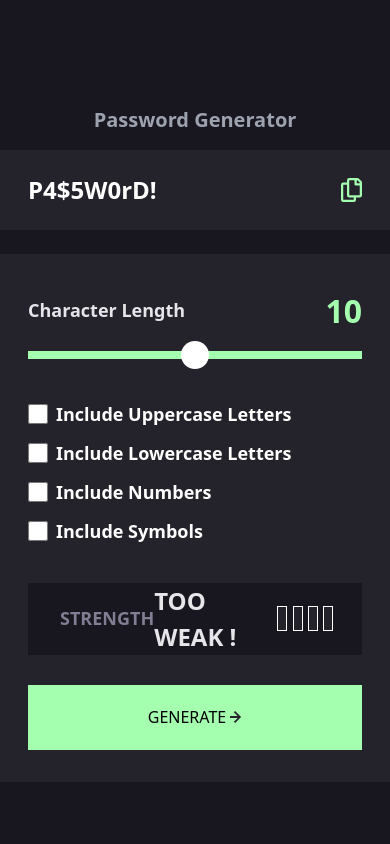
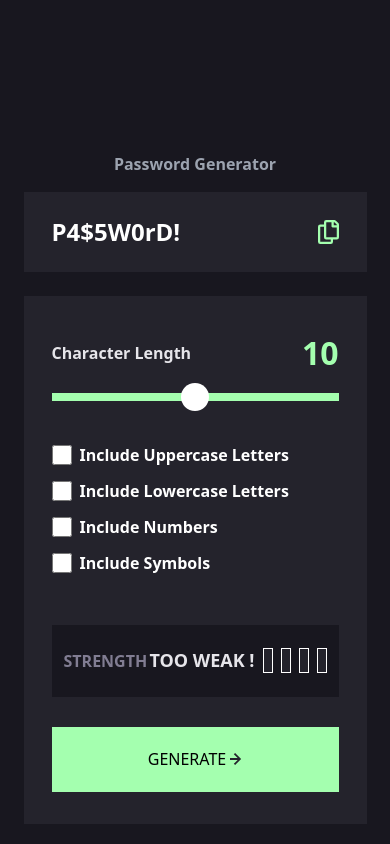
Before and after one commit to Gibewevi/Password-generator-app, a PHP site: page / in a window 390 px wide. Run offline with PHP 8.4, Linux system fonts and the light colour scheme; some libraries are stand-ins or nearby versions.

Commit message:
responsive

```diff
--- a/index.html
+++ b/index.html
@@ -10,10 +10,10 @@
     <title>Document</title>
 </head>
 <body class="w-full h-screen flex justify-content items-center bg-[#18171F]">
-    <div class="h-[632px] w-[540px] mx-auto">
-        <h1 class="text-center text-xl mb-4 font-black text-gray-400">Password Generator</h1>
+    <div class="min-w-[343px] h-[540px] sm:h-[632px] sm:w-[540px] mx-auto">
+        <h1 class="text-[16px] sm:text-sm text-center mb-4 font-black text-gray-400">Password Generator</h1>
         <div class="w-full h-[80px] bg-[#24232C] flex flex-row justify-between items-center p-7">
-            <span id='password' class="text-white text-2xl font-bold">P4$5W0rD!</span>
+            <span id='password' class="text-[24px] sm:text-[32px] text-white font-bold">P4$5W0rD!</span>
             <svg id='clipboard' width="21" height="24" xmlns="http://www.w3.org/2000/svg"><path d="M20.341 3.091 17.909.659A2.25 2.25 0 0 0 16.319 0H8.25A2.25 2.25 0 0 0 6 2.25V4.5H2.25A2.25 2.25 0 0 0 0 6.75v15A2.25 2.25 0 0 0 2.25 24h10.5A2.25 2.25 0 0 0 15 21.75V19.5h3.75A2.25 2.25 0 0 0 21 17.25V4.682a2.25 2.25 0 0 0-.659-1.591ZM12.469 21.75H2.53a.281.281 0 0 1-.281-.281V7.03a.281.281 0 0 1 .281-.281H6v10.5a2.25 2.25 0 0 0 2.25 2.25h4.5v1.969a.282.282 0 0 1-.281.281Zm6-4.5H8.53a.281.281 0 0 1-.281-.281V2.53a.281.281 0 0 1 .281-.281H13.5v4.125c0 .621.504 1.125 1.125 1.125h4.125v9.469a.282.282 0 0 1-.281.281Zm.281-12h-3v-3h.451c.075 0 .147.03.2.082L18.667 4.6a.283.283 0 0 1 .082.199v.451Z"/></svg>
         </div>
 
@@ -23,8 +23,8 @@
 
             <div class="flex flex-col justify-center items-center w-full pb-3">
                 <div class="w-full flex flex-row justify-between items-center">
-                    <label for="length" class="font-bold text-[#E6E5EA] text-[18px]">Character Length</label>
-                    <span id='length_text' class="text-[#A4FFAF] text-[32px] font-bold">10</span>
+                    <label for="length" class="text-[16px] sm:text-[18px] font-bold text-[#E6E5EA]">Character Length</label>
+                    <span id='length_text' class="text-[24px] sm:text-[32px]  text-[#A4FFAF] text-[32px] font-bold">10</span>
                 </div>
                 <input type="range" id="length" name="length" min="0" max="20" class="custom-slider w-full mt-4">
             </div>
@@ -34,28 +34,28 @@
             <div class="strength_option h-[152px] w-full flex flex-col space-y-3">
                 <span class="flex flex-row items-center">
                     <input type="checkbox" id="0" name="uppercase" class="h-[20px] w-[20px]">
-                    <label for="uppercase" class="text-white text-[18px] font-bold mx-2">Include Uppercase Letters</label>
+                    <label for="uppercase" class="text-[16px] sm:text-[18px] text-white font-bold mx-2">Include Uppercase Letters</label>
                 </span>
                 <span class="flex flex-row items-center">
                     <input type="checkbox" id="1" name="lowercase" class="h-[20px] w-[20px]">
-                    <label for="lowercase" class="text-white text-[18px] font-bold mx-2">Include Lowercase Letters</label>
+                    <label for="lowercase" class="text-[16px] sm:text-[18px] text-white font-bold mx-2">Include Lowercase Letters</label>
                 </span>
                 <span class="flex flex-row  items-center">
                     <input type="checkbox" id="2" name="numbers" class="h-[20px] w-[20px]">
-                    <label for="numbers" class="text-white text-[18px] font-bold mx-2">Include Numbers</label>
+                    <label for="numbers" class="text-[16px] sm:text-[18px] text-white font-bold mx-2">Include Numbers</label>
                 </span>
                 <span class="flex flex-row  items-center">
                     <input type="checkbox" id="3" name="symbols" class="h-[20px] w-[20px]">
-                    <label for="symbols" class="text-white text-[18px] font-bold mx-2">Include Symbols</label>
+                    <label for="symbols" class="text-[16px] sm:text-[18px] text-white font-bold mx-2">Include Symbols</label>
                 </span>
             </div>
 
             <!-- Strength difficulty -->
-            <div class="w-full h-[72px] bg-[#18171F] flex flex-row justify-between items-center p-8">
-                <span class="text-[#817D92] text-[18px] font-semibold">STRENGTH</span>
+            <div class="w-full h-[72px] bg-[#18171F] flex flex-row justify-between items-center p-3 sm:p-6">
+                <span class="text-[16px] text-[#817D92] sm:text-[18px] font-semibold">STRENGTH</span>
                 <!-- Jauge WEAK to STRONG -->
                 <div class="flex flex-row justify-between items-center">
-                    <span id='strength_label' class="text-[#E6E5EA] text-[24px] font-semibold mr-2">TOO WEAK !</span>
+                    <span id='strength_label' class="text-[18px] sm:text-[24px] text-[#E6E5EA] font-semibold mr-2">TOO WEAK !</span>
                     <div id='strength_icon' class="grid grid-cols-4 gap-x-2">
                         <div id="strengthIcon"></div>
                         <div id="strengthIcon"></div>
@@ -67,7 +67,7 @@
 
             <!-- Bouton generate -->
             <button onhover="arrow.style.fill='yellow';" id='btn' class="w-full h-[65px] bg-[#A4FFAF] flex flex-row justify-center items-center">
-                <span class="font-medium">GENERATE</span>
+                <span class="text-[16px] sm:text-[18px] font-medium">GENERATE</span>
                 <!-- <img id='arrow' src="./public/images/icon-arrow-right.svg" class="mx-4"/> -->
                 <svg width="12" height="12" xmlns="http://www.w3.org/2000/svg"><path d="m5.106 12 6-6-6-6-1.265 1.265 3.841 3.84H.001v1.79h7.681l-3.841 3.84z"/></svg>
             </button>
--- a/style.css
+++ b/style.css
@@ -51,6 +51,7 @@ svg
 {
   fill: white;
 }
+
 #btn:hover
 {
   background-color: #24232C;
```
